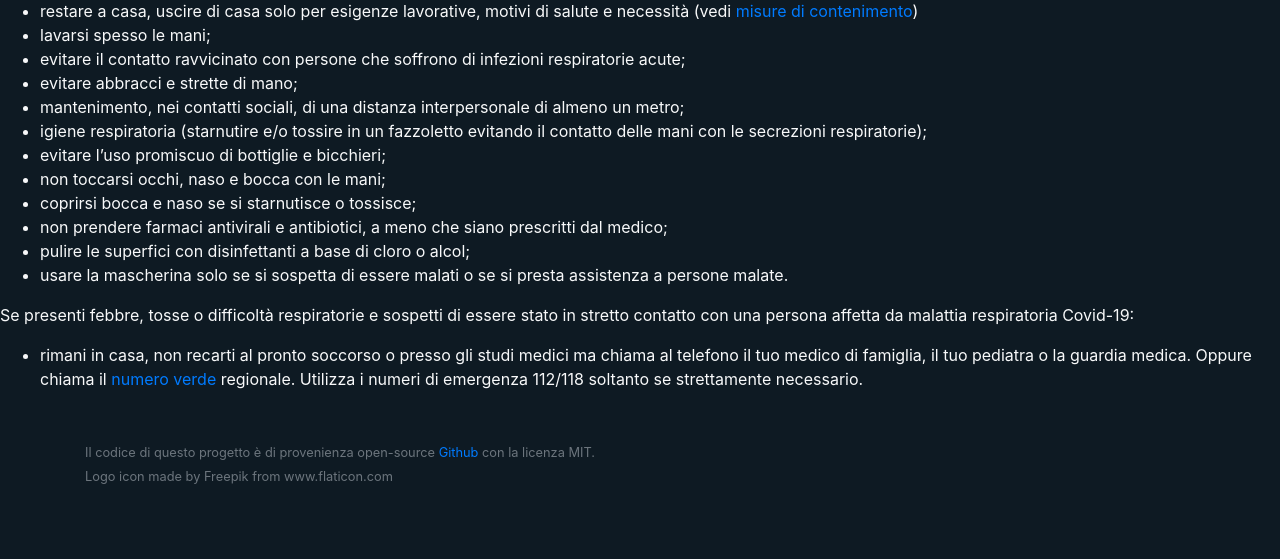
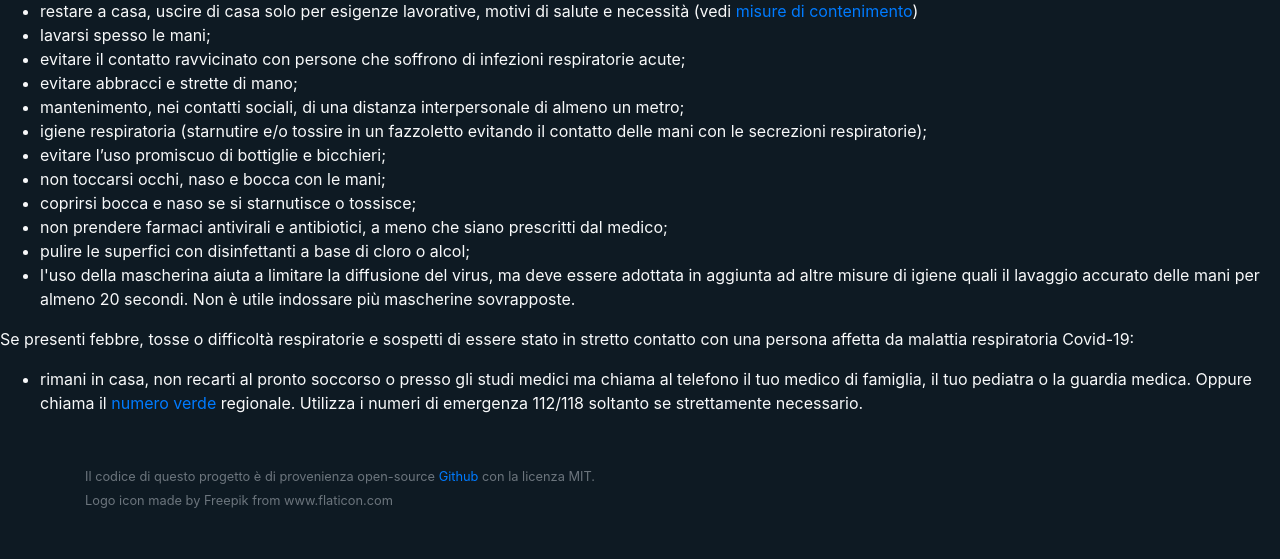
Before and after one commit to kenlog/italy.coronavirusinfections.org, a PHP site: template src/views/partial/protective-measures.php in a window 1280 px wide. Shown: the part 2794-3353 px from the top of the page. Before the commit the page ends 3278 px from the top, so only its background shows below. Run offline with PHP 8.4, Linux system fonts and the light colour scheme; the template is opened without the code that fills it, so the values that code supplies are empty.

Commit message:
Aggiorna "Come proteggersi"

```diff
--- a/src/views/partial/protective-measures.php
+++ b/src/views/partial/protective-measures.php
@@ -86,7 +86,7 @@
                 pulire le superfici con disinfettanti a base di cloro o alcol;
             </li>
             <li>
-                usare la mascherina solo se si sospetta di essere malati o se si presta assistenza a persone malate.&nbsp;
+                l'uso della mascherina aiuta a limitare la diffusione del virus, ma deve essere adottata in aggiunta ad altre misure di igiene quali il lavaggio accurato delle mani per almeno 20 secondi. Non è utile indossare più mascherine sovrapposte.
             </li>
         </ul>
 
```
